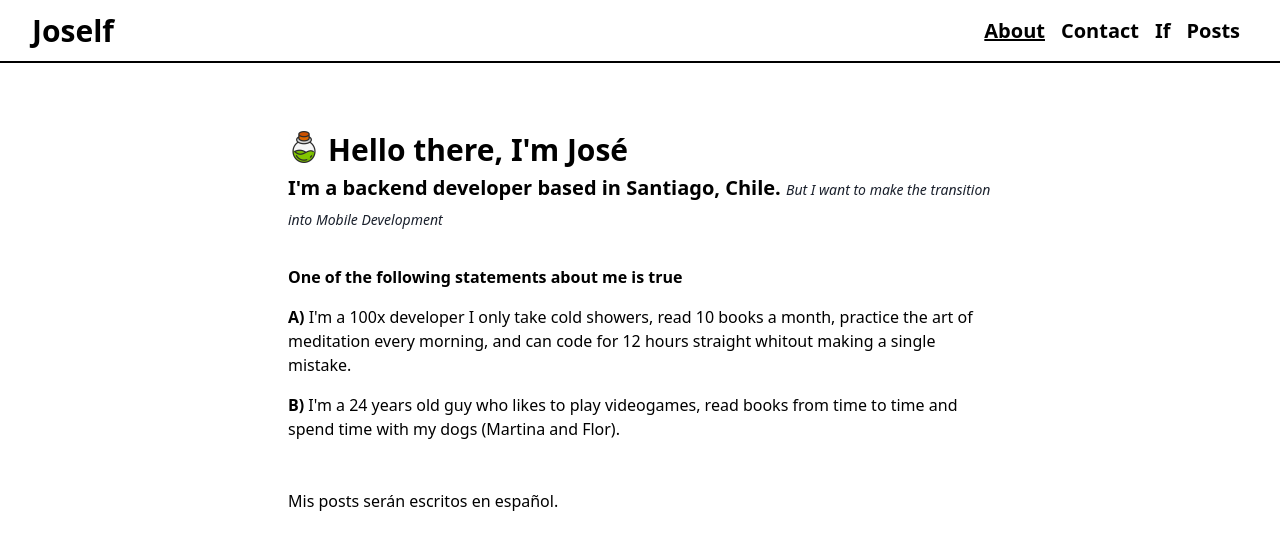
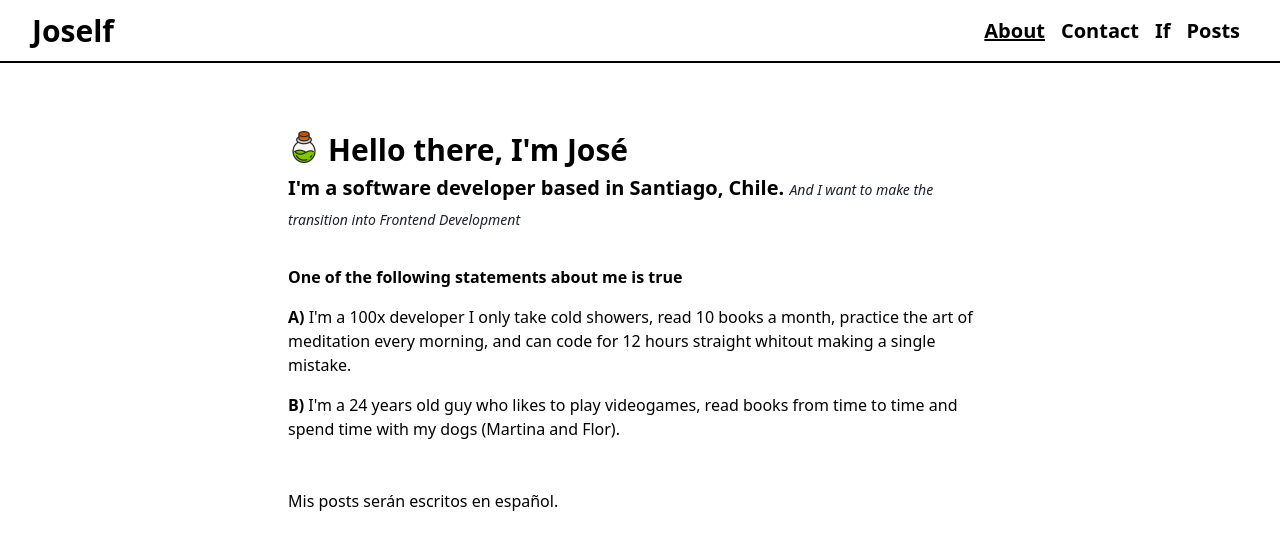
Before and after one commit to lastrafda/joself, a Vue app: page /#/ in a window 1280 px wide. Shown: the top 550 px of the page. Built offline with nearby package versions, Linux system fonts and the light colour scheme.

Commit message:
changed about message

```diff
--- a/src/components/About.vue
+++ b/src/components/About.vue
@@ -5,10 +5,10 @@
 
       <h1 class="text-3xl font-semibold inline pl-2">Hello there, I'm José</h1>
       <p class="text-xl font-semibold">
-        I'm a backend developer based in Santiago, Chile.
+        I'm a software developer based in Santiago, Chile.
         <span
           class="py-8 italic text-gray-900 text-sm font-medium"
-        >But I want to make the transition into Mobile Development</span>
+        >And I want to make the transition into Frontend Development</span>
       </p>
     </div>
 
```
